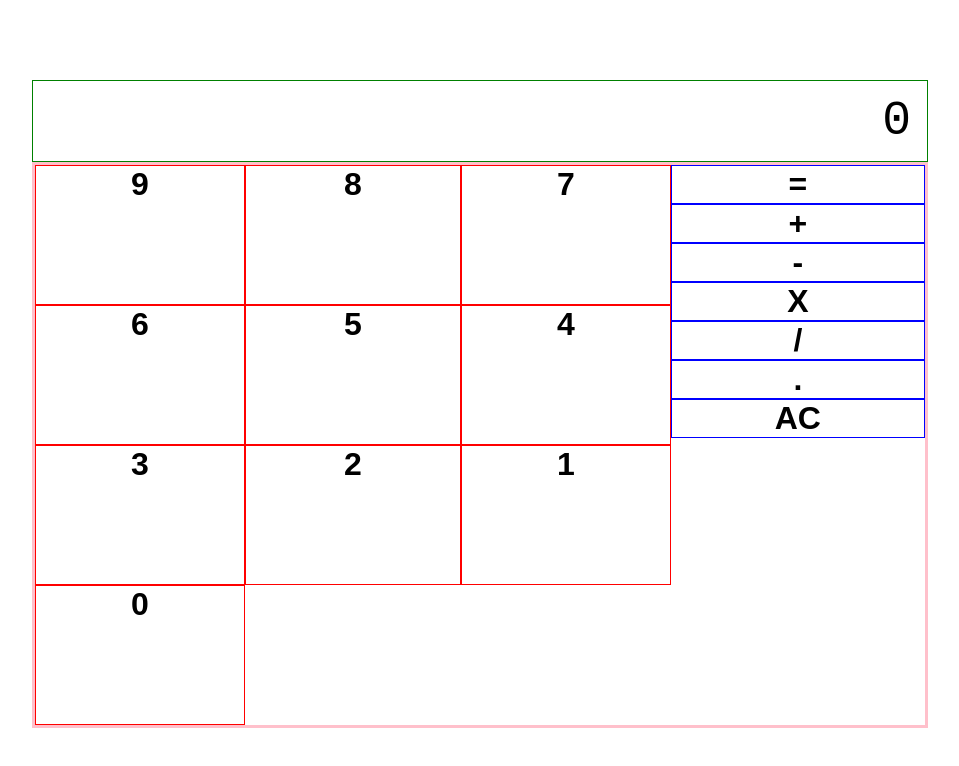
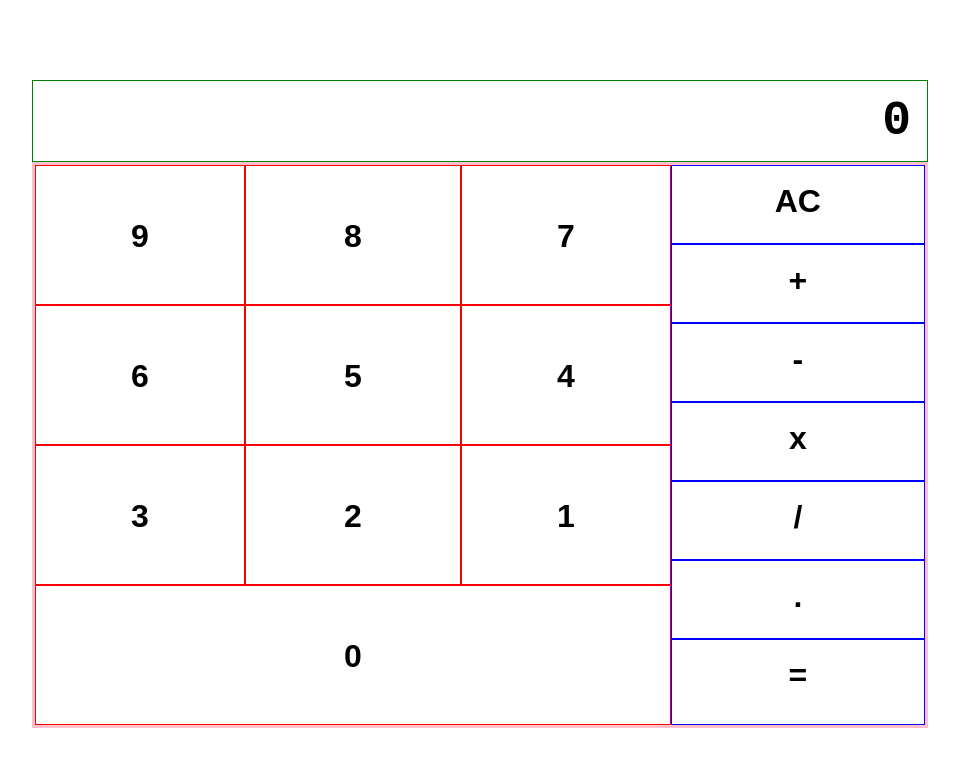
Before and after one commit to AyumiOsawa/freeCodeCamp, a React (Create React App) app in the folder front-end_library_project/calculator/: page / in a window 1280 px wide. Shown: the top 766 px of the page, without its empty margins (160-1119 px from the left). Built offline with nearby package versions, Linux system fonts and the light colour scheme.

Commit message:
split into components

```diff
--- a/front-end_library_project/calculator/src/App.css
+++ b/front-end_library_project/calculator/src/App.css
@@ -11,6 +11,7 @@
 .display {
   font-size: 3rem;
   font-family: monospace;
+  font-weight: bold;
   text-align: right;
   line-height: 10vh;
   height: 10vh;
@@ -32,22 +33,3 @@
   display: flex;
   flex-flow: row;
 }
-
-.key__number {
-  border: 1px solid red;
-}
-
-.colmn__numbers {
-  width: 50vw;
-  display: grid;
-  grid-template-columns: 33% auto 33%;
-  grid-template-rows: 25% 25% 25% 25%
-}
-
-.column__side {
-  width: 20vw;
-}
-
-.key__control {
-  border: 1px solid blue;
-}
--- a/front-end_library_project/calculator/src/App.js
+++ b/front-end_library_project/calculator/src/App.js
@@ -1,33 +1,15 @@
 import React from 'react';
-// import { Counter } from './features/counter/Counter';
+import { Control } from './features/control/Control';
+import { Number } from './features/number/Number';
 import './App.css';
 
 function App() {
   return (
     <div className="App">
-      <div class="display" id="display">0</div>
-      <div class='key__container'>
-        <div className="colmn__numbers">
-          <div className="key key__number" id="nine">9</div>
-          <div className="key key__number" id="eight">8</div>
-          <div className="key key__number" id="seven">7</div>
-          <div className="key key__number" id="six">6</div>
-          <div className="key key__number" id="five">5</div>
-          <div className="key key__number" id="four">4</div>
-          <div className="key key__number" id="three">3</div>
-          <div className="key key__number" id="two">2</div>
-          <div className="key key__number" id="one">1</div>
-          <div className="key key__number" id="zero">0</div>
-        </div>
-        <div className="column__side">
-          <div className="key key__control" id="equal">=</div>
-          <div className="key key__control" id="add">+</div>
-          <div className="key key__control" id="subtract">-</div>
-          <div className="key key__control" id="multiply">X</div>
-          <div className="key key__control" id="divide">/</div>
-          <div className="key key__control" id="decimal">.</div>
-          <div className="key key__control" id="clear">AC</div>
-        </div>
+      <div className="display" id="display">0</div>
+      <div className='key__container'>
+        <Number />
+        <Control />
       </div>
     </div>
   );
--- /dev/null
+++ b/front-end_library_project/calculator/src/features/control/Control.css
@@ -0,0 +1,19 @@
+.column__side {
+  width: 20vw;
+  display: flex;
+  flex-direction: column;
+}
+
+.key__control {
+  font-size: 1.7rem;
+  border: 1px solid blue;
+  line-height: calc(70vh / 8);
+}
+
+.key__control {
+  flex-grow: 1;
+}
+
+.key__equal {
+  flex-grow: 2;
+}
--- /dev/null
+++ b/front-end_library_project/calculator/src/features/control/Control.js
@@ -0,0 +1,16 @@
+import React from 'react';
+import './Control.css';
+
+export function Control() {
+  return (
+    <div className="column__side">
+      <div className="key key__control" id="clear">AC</div>
+      <div className="key key__control" id="add">+</div>
+      <div className="key key__control" id="subtract">-</div>
+      <div className="key key__control" id="multiply">x</div>
+      <div className="key key__control" id="divide">/</div>
+      <div className="key key__control" id="decimal">.</div>
+      <div className="key key__control key__equal" id="equal">=</div>
+    </div>
+  );
+}
--- /dev/null
+++ b/front-end_library_project/calculator/src/features/number/Number.css
@@ -0,0 +1,15 @@
+.key__number {
+  border: 1px solid red;
+  line-height: calc(70vh / 4);
+}
+
+.colmn__numbers {
+  width: 50vw;
+  display: grid;
+  grid-template-columns: 33% auto 33%;
+  grid-template-rows: 25% 25% 25% 25%
+}
+.key__zero {
+  grid-column-start: 1;
+  grid-column-end: 4;
+}
--- /dev/null
+++ b/front-end_library_project/calculator/src/features/number/Number.js
@@ -0,0 +1,19 @@
+import React from 'react';
+import './Number.css';
+
+export function Number() {
+  return (
+    <div className="colmn__numbers">
+      <div className="key key__number" id="nine">9</div>
+      <div className="key key__number" id="eight">8</div>
+      <div className="key key__number" id="seven">7</div>
+      <div className="key key__number" id="six">6</div>
+      <div className="key key__number" id="five">5</div>
+      <div className="key key__number" id="four">4</div>
+      <div className="key key__number" id="three">3</div>
+      <div className="key key__number" id="two">2</div>
+      <div className="key key__number" id="one">1</div>
+      <div className="key key__number key__zero" id="zero">0</div>
+    </div>
+  );
+}
```
Also changed, not shown: 1 other file (tests, documents, lock files or other folders).
